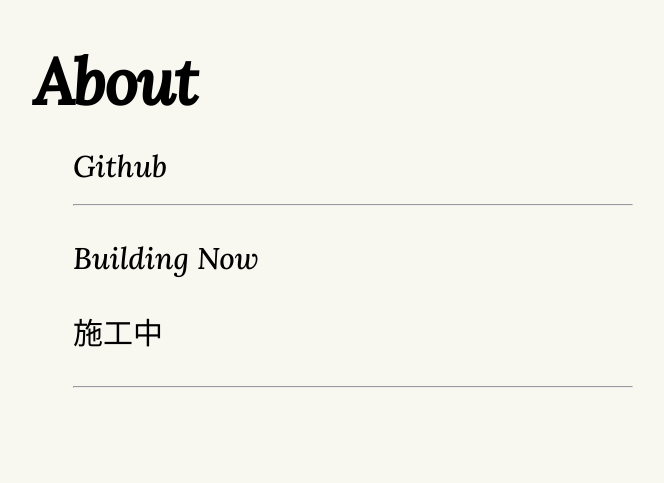
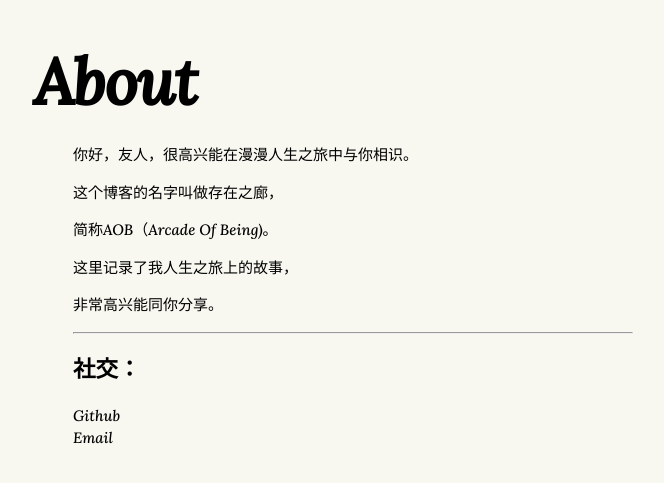
Before and after one commit to NeonSkylar69/NeonSkylar69.github.io, a Jekyll site: the page built from about.html, in a window 1280 px wide. Shown: the top 483 px of the page, without its empty margins (307-971 px from the left). Built offline with Jekyll 4.4.1, drawn with Linux system fonts in a browser that asks for light colours.

```diff
--- a/_config.yml
+++ b/_config.yml
@@ -4,6 +4,7 @@ header:  Arcade Of Being
 desc: >
  Fear not, the dark, my friend.
  And let the feast begin.
+
 baseurl: "" # the subpath of your site, e.g. /blog
 url: "" # the base hostname & protocol for your site, e.g. http://example.com
 
--- a/_data/social.yml
+++ b/_data/social.yml
@@ -1,2 +1,4 @@
 - title: Github
   url: http://github.com/NeonSkylar69
+- title: Email
+  url: http://NeonSkylar69@gmail.com
--- a/_includes/img.html
+++ b/_includes/img.html
@@ -1,5 +1,5 @@
 <div class="bio_img">
-    <img id="img1"src="/assets/img1.jpg">
+    <img id="img1"src="/assets/i4.jpg">
     <img id="img2"src="/assets/i2.jpg" title="Briton Riviere(1888)">
     <img id="img3"src="/assets/i3.jpg" title="Frederic Leighton(1879)">
     <img id="img4"src="/assets/i1.jpg" title="Abbott Handerson Thayer(1889)">
--- a/about.html
+++ b/about.html
@@ -20,7 +20,7 @@ layout: default
         display: none;
     }
     .about{
-        font-size: 30px;
+        font-size: 15px;
     }
     a{
         text-decoration: none;
@@ -30,12 +30,16 @@ layout: default
   <div class="container">
     <h1><a href="{{site.url}}">About</a></h1>
     <ul class="about">
+      <p>你好，友人，很高兴能在漫漫人生之旅中与你相识。</p>
+      <p>这个博客的名字叫做存在之廊，</p>
+      <p>简称AOB（Arcade Of Being)。</p>
+      <P>这里记录了我人生之旅上的故事，</P>
+      <P>非常高兴能同你分享。</P>
+        <hr>
+        <h2>社交：</h2>
         {% for item in site.data.social %}
-        <span><a href="{{ item.url }}" target="_blank">{{ item.title }}</a></span>
+        <span><a href="{{ item.url }}" target="_blank">{{ item.title }}</a></span><br/>
         {% endfor %}
-        <hr>
-        <p>Building Now</p>
-        <p>施工中</p>
-        <hr>
+
     </ul>
   </div>
```
Also changed, not shown: _posts/2021-08-12-PurposOfBlogging.md (+7 -7 lines), _posts/2023-02-15-Wither.md (deleted, +0 -40 lines), _posts/2023-04-08-Calling.md (deleted, +0 -26 lines), _posts/2023-08-22-CCdiary-01.md (deleted, +0 -44 lines), assets/i4.jpg (added).
